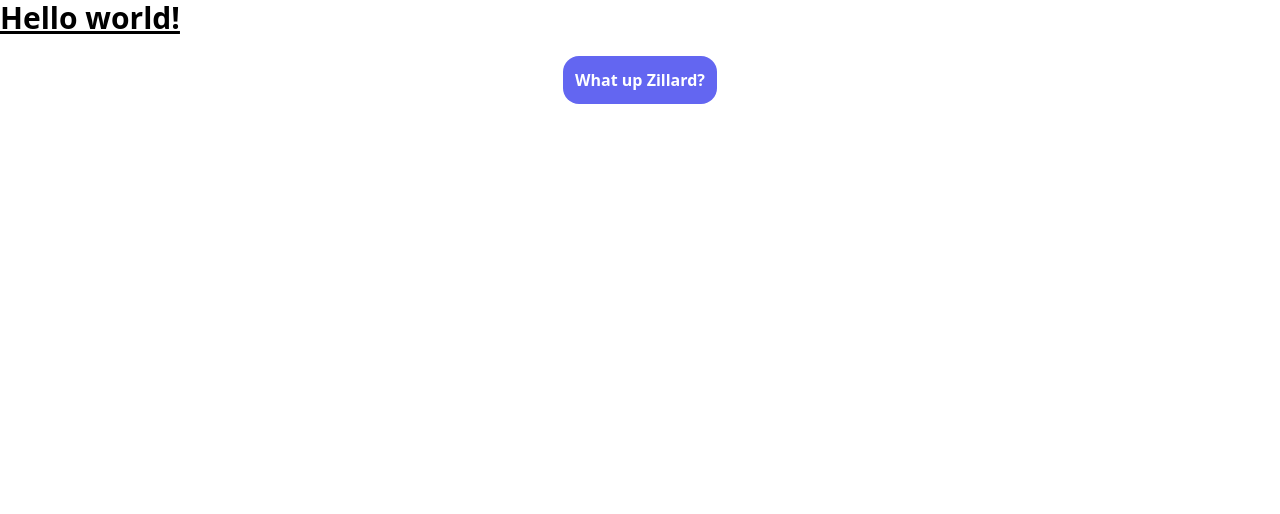
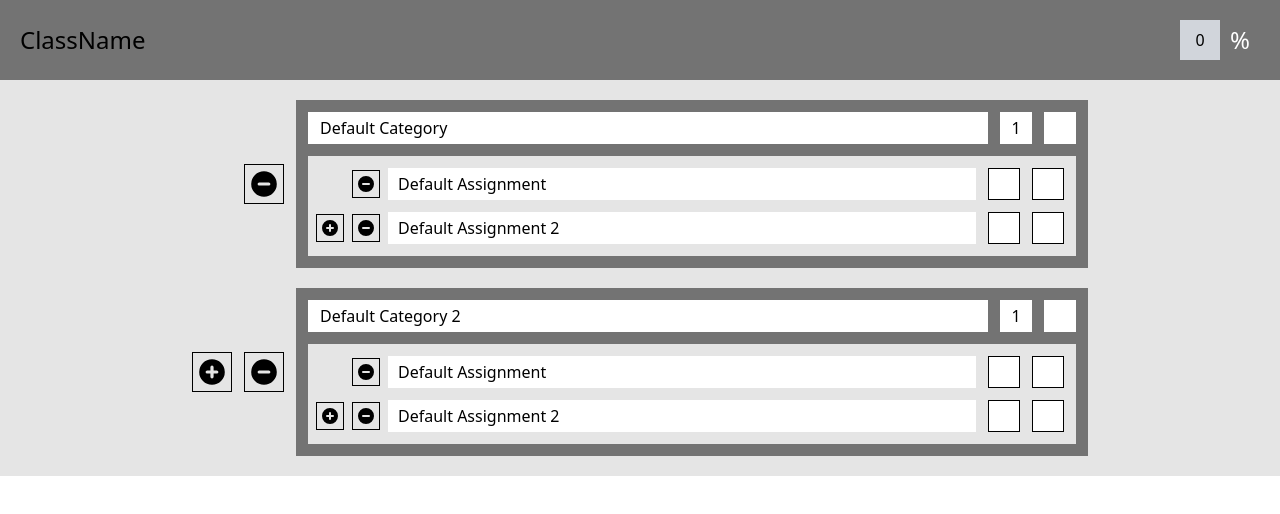
Before and after one commit to simondoesstuff/VirtualGradebook, a Svelte app: page / in a window 1280 px wide. Built offline with nearby package versions, Linux system fonts and the light colour scheme.

Commit message:
layout finished

```diff
--- a/src/app.css
+++ b/src/app.css
@@ -1,3 +1,14 @@
 @tailwind base;
 @tailwind components;
 @tailwind utilities;
+
+input::-webkit-outer-spin-button,
+input::-webkit-inner-spin-button {
+    -webkit-appearance: none;
+    margin: 0;
+}
+
+/* Firefox */
+input[type=number] {
+    -moz-appearance: textfield;
+}
--- a/src/components/Assignment.svelte
+++ b/src/components/Assignment.svelte
@@ -2,22 +2,15 @@
     export let gradeTarget;         // used for 'backwards' calculation
 
     export let title;
-    export let weight = 1;
+    export let weight;
     export let gradeOverride;       // the user writes this in
 </script>
 
+<div class="flex gap-3 h-full w-full">
+    <!--    Title    -->
+    <input class="px-2.5 grow" bind:value={title}>
 
-<div>
-    <!--    Title    -->
-<input bind:value={title}>
-    <!--    Weight    -->
-<input type="number" bind:value={weight}>
+    <input class="w-8 border border-black text-center" type="number" bind:value={weight} placeholder={gradeTarget}>
 
-    {#if gradeOverride}
-    <!--    User Entered Grade   -->
-    <input type="number" bind:value={gradeOverride}>
-{:else}
-    <!--    Backwards Calculated Grade   -->
-    <span>{gradeTarget}</span>
-{/if}
+    <input class="w-8 border border-black mr-3 text-center" type="number" bind:value={gradeOverride} placeholder={gradeTarget}>
 </div>
--- /dev/null
+++ b/src/components/AssignmentMod.svelte
@@ -0,0 +1,20 @@
+<script>
+    import AddIcon from "/static/svgs/AddIcon.svelte"
+    import SubIcon from "/static/svgs/SubIcon.svelte"
+
+    export let icon;
+
+    let spacing = "w-7 h-7 shrink-0";
+</script>
+
+{#if icon}
+    <button class={spacing + " border border-black grid place-items-center text-[1.25rem]"}>
+        {#if icon === "add"}
+            <AddIcon />
+        {:else if icon === "sub"}
+            <SubIcon />
+        {/if}
+    </button>
+{:else}
+    <div class={spacing}></div>
+{/if}
--- a/src/components/Category.svelte
+++ b/src/components/Category.svelte
@@ -1,5 +1,6 @@
 <script>
     import Assignment from "./Assignment.svelte";
+    import AssignmentMod from "./AssignmentMod.svelte";
 
 
     // todo set to undefined
@@ -11,16 +12,7 @@
 
     export let gradeCalculated;
 
-    let assignments = [
-        {
-            title: "do your damn job",
-            gradeOverride: 50
-        },
-        {
-            title: "I swear",
-            gradeOverride: 80
-        }
-    ];
+    export let assignments = [];
 
     // set the gradeCalculated based on assignments[]
     $: {
@@ -51,24 +43,48 @@
     }
 </script>
 
+<div class="p-3 bg-neutral-500 w-full">
+    <div class="flex justify-between gap-3 h-8">
         <!--    Title    -->
-<input bind:value={title}>
+        <input class="flex-grow px-3" bind:value={title}>
+
+        <div class="flex gap-3">
             <!--    Weight    -->
-<input type="number" bind:value={weight}>
+            <input class="w-8 text-center" type="number" bind:value={weight}>
+            <!--    Grade   -->
+            <input class="w-8 text-center" type="number" bind:value={gradeOverride}>
+        </div>
+    </div>
 
-{#if gradeOverride}
-    <!--    User Entered Category Override   -->
-    <input type="number" bind:value={gradeOverride}>
-{:else}
-    <!--    Forwards Calculated Grade   -->
-    <span>{gradeCalculated}</span>
-{/if}
-
-<div class="p-5">
-    {#each assignments as item}
+    <div class="mt-3 bg-neutral-200">
+        <div class="flex flex-col gap-3 py-3">
+            {#each assignments as item, index}
+                {#if assignments.length-1 !== index}
+                    <!--The assignment without the plus-->
+                    <div class="flex items-center h-8">
+                        <div class="flex gap-2 mx-2">
+                            <AssignmentMod />
+                            <AssignmentMod icon="sub" />
+                        </div>
                         <Assignment bind:title={item.title}
                                     bind:weight={item.weight}
                                     bind:gradeOverride={item.gradeOverride}>
                         </Assignment>
+                    </div>
+                {:else}
+                    <!--The assignment with the plus-->
+                    <div class="flex items-center h-8">
+                        <div class="flex gap-2 mx-2">
+                            <AssignmentMod icon="add" />
+                            <AssignmentMod icon="sub" />
+                        </div>
+                        <Assignment bind:title={item.title}
+                                    bind:weight={item.weight}
+                                    bind:gradeOverride={item.gradeOverride}>
+                        </Assignment>
+                    </div>
+                {/if}
             {/each}
         </div>
+    </div>
+</div>
--- /dev/null
+++ b/src/components/CategoryMod.svelte
@@ -0,0 +1,20 @@
+<script>
+    import AddIcon from "/static/svgs/AddIcon.svelte"
+    import SubIcon from "/static/svgs/SubIcon.svelte"
+
+    export let icon;
+
+    let spacing = "w-10 h-10 shrink-0";
+</script>
+
+{#if icon}
+    <button class={spacing + " border border-black grid place-items-center text-[2rem]"}>
+        {#if icon === "add"}
+            <AddIcon />
+        {:else if icon === "sub"}
+            <SubIcon />
+        {/if}
+    </button>
+{:else}
+    <div class={spacing}></div>
+{/if}
--- a/src/components/Exp.svelte
+++ /dev/null
@@ -1,7 +0,0 @@
-
-
-<div class="grid place-items-center">
-    <h5 class="p-3 font-bold text-white bg-indigo-500 rounded-2xl transition-transform cursor-grab hover:scale-110">
-        What up Zillard?
-    </h5>
-</div>
--- a/src/routes/index.svelte
+++ b/src/routes/index.svelte
@@ -1,11 +1,82 @@
 <script>
-    import Exp from "$components/Exp.svelte";
+    import Category from "$components/Category.svelte";
+    import CategoryMod from "../components/CategoryMod.svelte";
+
+    const clamp = (num, min, max) => Math.min(Math.max(num, min), max);
+
+    let totalGrade = 0;
+
+    let categories = [
+        {
+            title: "Default Category",
+            assignments: [
+                {
+                    title: "Default Assignment",
+                    gradeOverride: null,
+                },
+                {
+                    title: "Default Assignment 2",
+                    gradeOverride: null,
+                }
+            ]
+        },
+        {
+            title: "Default Category 2",
+            assignments: [
+                {
+                    title: "Default Assignment",
+                    gradeOverride: null,
+                },
+                {
+                    title: "Default Assignment 2",
+                    gradeOverride: null,
+                }
+            ]
+        }
+    ];
 </script>
 
-<h1 class="text-3xl font-bold underline">
-    Hello world!
-</h1>
+<div class="flex justify-between items-center p-5 bg-neutral-500">
+    <h1 class="text-[1.5rem]">ClassName</h1>
+    <div class="flex items-center">
+        <input
+                class="w-10 h-10 text-center bg-gray-300"
+                type="number"
+                value={totalGrade}
+                on:input={e => totalGrade = e.target.value = clamp(e.target.value, 0, 100)}
+        >
+        <div class="grid place-items-center w-10 h-10">
+            <span class="text-white text-[1.5rem]">%</span>
+        </div>
+    </div>
+</div>
 
-<div class="m-5">
-    <Exp/>
+<div class="p-5 bg-neutral-200">
+    <div class="flex flex-col gap-5 mx-auto max-w-4xl">
+        {#each categories as category, index}
+            {#if categories.length-1 !== index}
+                <!--The category without the plus-->
+                <div class="flex items-center gap-3">
+                    <CategoryMod />
+                    <CategoryMod icon="sub" />
+                    <Category bind:title={category.title}
+                              bind:weight={category.weight}
+                              bind:gradeOverride={category.gradeOverride}
+                              bind:assignments={category.assignments}
+                    />
+                </div>
+            {:else}
+                <!--The category with the plus-->
+                <div class="flex items-center gap-3">
+                    <CategoryMod icon="add" />
+                    <CategoryMod icon="sub" />
+                    <Category bind:title={category.title}
+                              bind:weight={category.weight}
+                              bind:gradeOverride={category.gradeOverride}
+                              bind:assignments={category.assignments}
+                    />
+                </div>
+            {/if}
+        {/each}
+    </div>
 </div>
--- /dev/null
+++ b/static/svgs/AddIcon.svelte
@@ -0,0 +1,3 @@
+<svg xmlns="http://www.w3.org/2000/svg" style="width: 1em; height: 1em;" viewBox="0 0 20 20" fill="currentColor">
+    <path fill-rule="evenodd" d="M10 18a8 8 0 100-16 8 8 0 000 16zm1-11a1 1 0 10-2 0v2H7a1 1 0 100 2h2v2a1 1 0 102 0v-2h2a1 1 0 100-2h-2V7z" clip-rule="evenodd" />
+</svg>
--- /dev/null
+++ b/static/svgs/SubIcon.svelte
@@ -0,0 +1,3 @@
+<svg xmlns="http://www.w3.org/2000/svg" style="width: 1em; height: 1em;" viewBox="0 0 20 20" fill="currentColor">
+    <path fill-rule="evenodd" d="M10 18a8 8 0 100-16 8 8 0 000 16zM7 9a1 1 0 000 2h6a1 1 0 100-2H7z" clip-rule="evenodd" />
+</svg>
```
Lines whose indentation alone changed are shown as unchanged.
